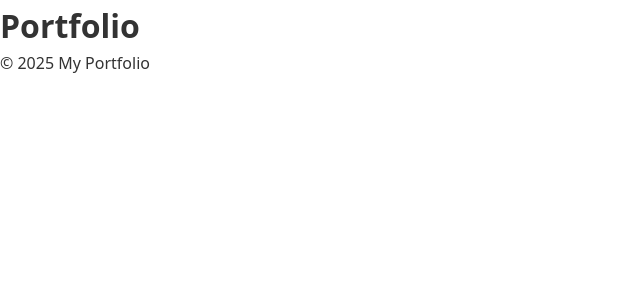
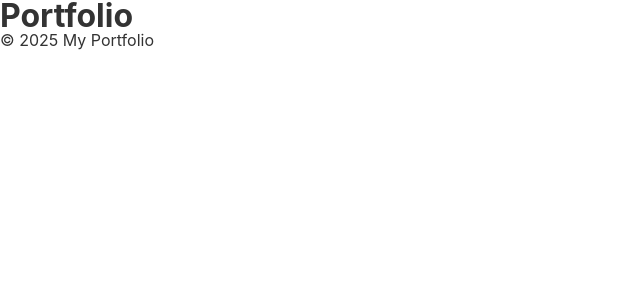
Before and after one commit to yuna1412/my_portfolio, a React (Vite) app in the folder frontend/: page /about in a window 1280 px wide. Shown: the top 300 px of the page, without its empty margins (0-640 px from the left). Built offline with nearby package versions, Linux system fonts and the light colour scheme.

Commit message:
環境構築（調整）

```diff
--- a/frontend/src/components/Footer.tsx
+++ b/frontend/src/components/Footer.tsx
@@ -1,3 +1,5 @@
+import "../styles/layout/_footer.scss";
+
 export default function Footer() {
     return (
         <footer className="footer">
--- a/frontend/src/components/Header.tsx
+++ b/frontend/src/components/Header.tsx
@@ -1,3 +1,5 @@
+import "../styles/layout/_header.scss";
+
 export default function Header() {
     return (
         <header className="header">
--- a/frontend/src/styles/base/_base.scss
+++ b/frontend/src/styles/base/_base.scss
@@ -28,9 +28,8 @@
 
 /* ベースフォント設定 */
 body {
-  font-family: system-ui, -apple-system, BlinkMacSystemFont, "Segoe UI",
-    sans-serif;
-  line-height: 1.6;
+  font-family: "Noto Sans JP", -apple-system, BlinkMacSystemFont, "Segoe UI", sans-serif;
+  line-height: 1;
   color: #333;
   background-color: #fff;
 }
--- a/frontend/src/styles/index.scss
+++ b/frontend/src/styles/index.scss
@@ -9,6 +9,7 @@
 ========================= */
 @use "variables/_color";
 @use "variables/_breakpoint";
+@use "variables/_font";
 
 /* =========================
   Layout
--- /dev/null
+++ b/frontend/src/styles/variables/_font.scss
@@ -0,0 +1 @@
+$font-title: "DM Sans", "Noto Sans JP", sans-serif;
```
